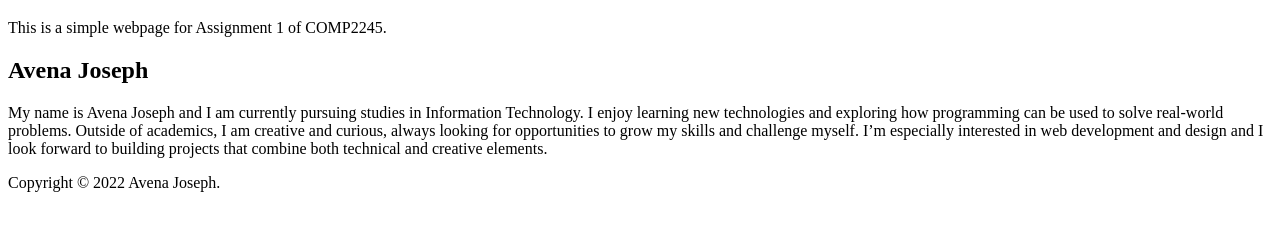
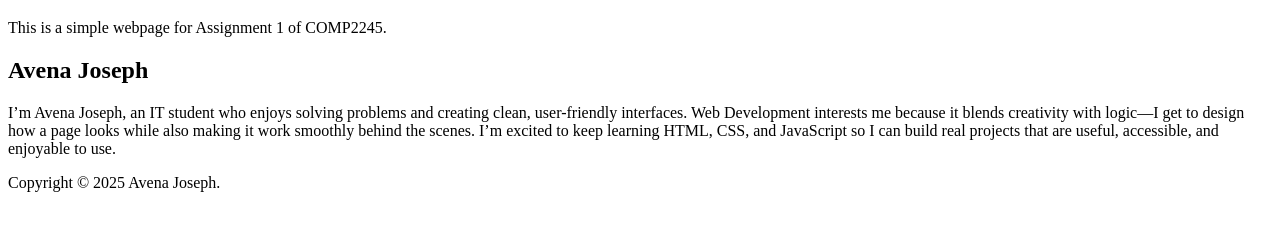
Before and after one commit to avenaj4/comp2245-assignment1, a plain HTML site: page index.html in a window 1280 px wide. Shown: the part 61-292 px from the top of the page. Drawn offline with Linux system fonts and the light colour scheme.

Commit message:
Added css file and paragraph

```diff
--- a/index.html
+++ b/index.html
@@ -1,23 +1,29 @@
 <!DOCTYPE html>
 <html lang="en">
 <head>
-<meta charset="UTF-8">
-<meta name="viewport" content="width=device
-width, initial-scale=1.0">
+  <meta charset="UTF-8" />
+  <meta name="viewport" content="width=device-width, initial-scale=1.0" />
   <title>COMP2245 Assignment 1</title>
+  <link rel="stylesheet" href="styles.css" />
 </head>
 <body>
   <header>
     <h1>COMP2245 Assignment 1</h1>
-    <p>This is a simple
-webpage for Assignment 1 of COMP2245.</p>
+    <p>This is a simple webpage for Assignment 1 of COMP2245.</p>
   </header>
+
   <main>
     <h2>Avena Joseph</h2>
-        <p>My name is Avena Joseph and I am currently pursuing studies in Information Technology. I enjoy learning new technologies and exploring how programming can be used to solve real-world problems. Outside of academics, I am creative and curious, always looking for opportunities to grow my skills and challenge myself. I’m especially interested in web development and design and I look forward to building projects that combine both technical and creative elements.</p>
+    <p>
+      I’m Avena Joseph, an IT student who enjoys solving problems and creating clean, user-friendly interfaces.
+    Web Development interests me because it blends creativity with logic—I get to design how a page looks while
+    also making it work smoothly behind the scenes. I’m excited to keep learning HTML, CSS, and JavaScript so I
+    can build real projects that are useful, accessible, and enjoyable to use.
+    </p>
   </main>
+
   <footer>
-        <p>Copyright &copy; 2022 Avena Joseph.</p>
+    <p>Copyright &copy; 2025 Avena Joseph.</p>
   </footer>
 </body>
 </html>
```
Lines whose indentation alone changed are shown as unchanged.
